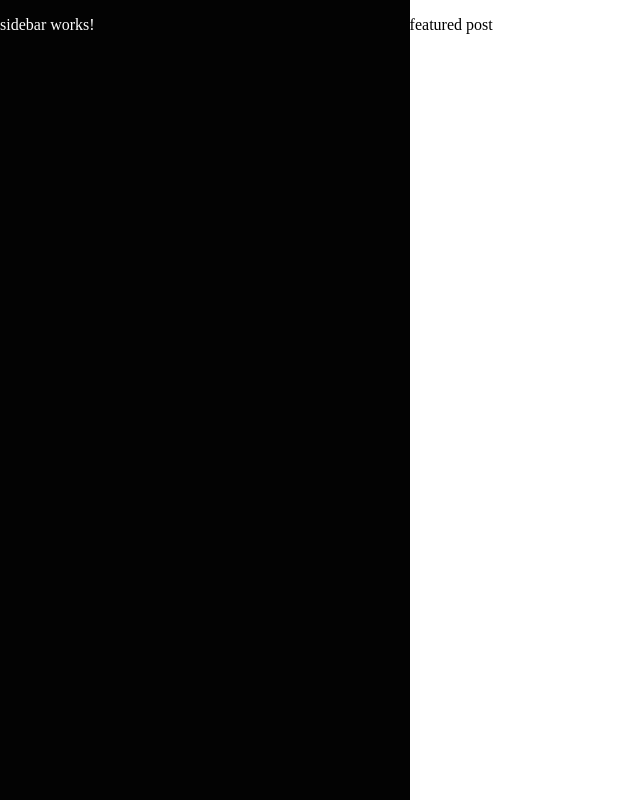
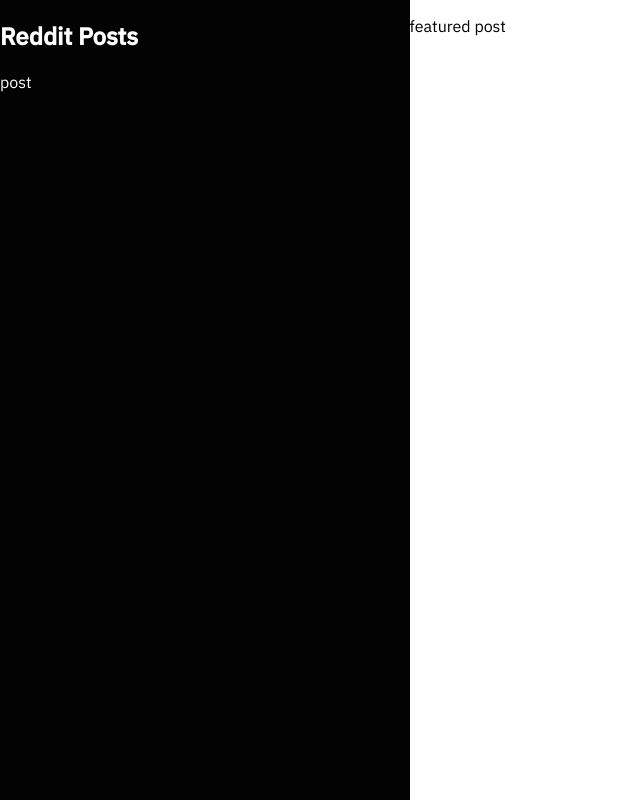
Before and after one commit to franciscomedinaag/reddit-client, an Angular app: page / in a window 1280 px wide. Shown: the whole page, without its empty margins (0-640 px from the left). Built offline with nearby package versions, Linux system fonts and the light colour scheme.

Commit message:
create api service

```diff
--- a/src/app/app.module.ts
+++ b/src/app/app.module.ts
@@ -3,7 +3,7 @@
 
 import { AppRoutingModule } from './app-routing.module';
 import { AppComponent } from './app.component';
-import { SidebarComponent } from './sidebar/sidebar.component';
+import { SidebarComponent } from './components/sidebar/sidebar.component';
 
 @NgModule({
   declarations: [
--- /dev/null
+++ b/src/app/components/sidebar/sidebar.component.html
@@ -0,0 +1,10 @@
+<div class="posts-container">
+    <div class="title">
+        <h2>Reddit Posts</h2>
+    </div>
+    <div class="posts-list">
+        <div class="post">
+            <p>post</p>
+        </div>
+    </div>
+</div>
--- a/src/app/sidebar/sidebar.component.html
+++ /dev/null
@@ -1 +0,0 @@
-<p>sidebar works!</p>
--- a/src/index.html
+++ b/src/index.html
@@ -6,6 +6,8 @@
   <base href="/">
   <meta name="viewport" content="width=device-width, initial-scale=1">
   <link rel="icon" type="image/x-icon" href="favicon.ico">
+  <link rel="preconnect" href="https://fonts.gstatic.com">
+<link href="https://fonts.googleapis.com/css2?family=IBM+Plex+Sans:wght@300;400;500&display=swap" rel="stylesheet">
 </head>
 <body style="margin:0px !important">
   <app-root></app-root>
--- a/src/styles.css
+++ b/src/styles.css
@@ -1 +1,2 @@
 /* You can add global styles to this file, and also import other style files */
+body { margin: 0; font-family: 'IBM Plex Sans', sans-serif; }
```
Also changed, not shown: src/app/services/data-api.service.ts (added, +26 -0 lines), src/app/components/sidebar/sidebar.component.css (added), src/app/components/sidebar/sidebar.component.ts (renamed from src/app/sidebar/sidebar.component.ts), 1 other file (tests, documents, lock files or other folders).
